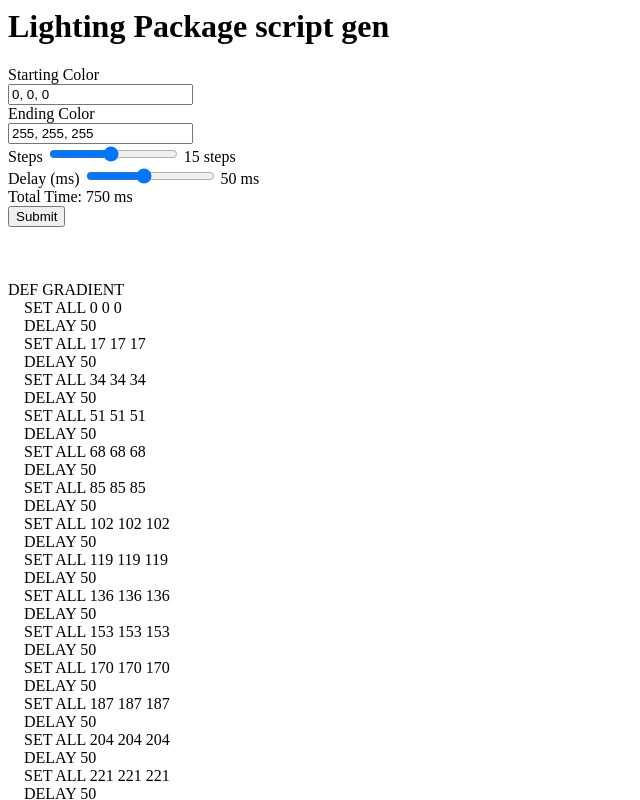
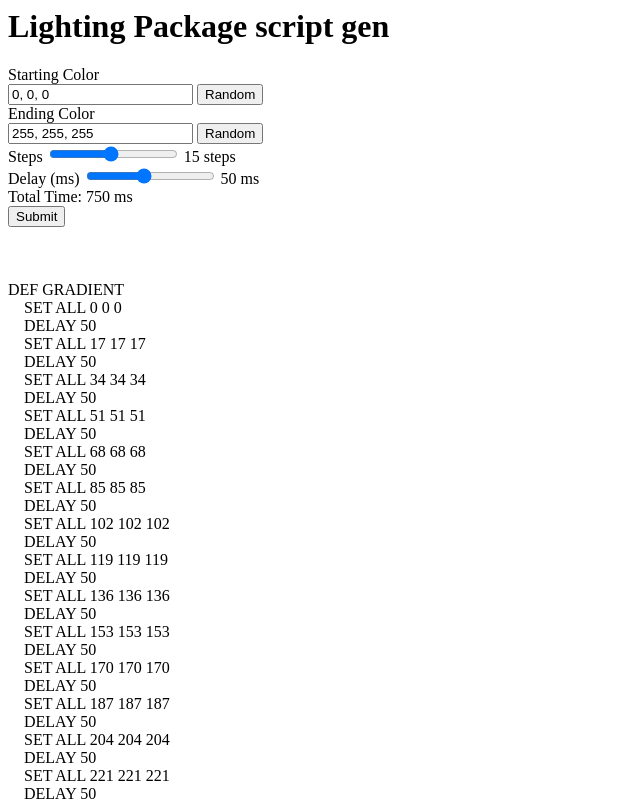
Before and after one commit to RideOfPablo/rideofpablo.github.io, a plain HTML site: page light-gen/index.html in a window 1280 px wide. Both pictures are taken after a click on the button "Submit". Shown: the top 800 px of the page, without its empty margins (0-640 px from the left). Drawn offline with nearby package versions, Linux system fonts and the light colour scheme.

Commit message:
fix and add random buttons

```diff
--- a/light-gen/backend.js
+++ b/light-gen/backend.js
@@ -1,3 +1,13 @@
+function getRandomInt(max) {
+    return Math.floor(Math.random() * max);
+  }
+
+function startCRandom() {
+    var randomtext = getRandomInt(255)+", "+getRandomInt(255)+", "+getRandomInt(255)
+    console.log(randomtext)
+    document.getElementById("StartC").value = randomtext.toString()
+}
+
 function formSubmit() {
     var startColor = document.getElementById("StartC").value
     var endColor = document.getElementById("EndC").value
@@ -30,14 +40,30 @@ function formSubmit() {
         g_Interp.push(Math.round(diffGreen*fadePercent) + Math.round(startG))
         b_Interp.push(Math.round(diffBlue*fadePercent) + Math.round(startB))
     }
+
     //document.getElementById("testspan").innerHTML = r_Interp
     //document.getElementById("testspan2").innerHTML = g_Interp
     //document.getElementById("testspan3").innerHTML = b_Interp
     var outputLines = ""
-    //"<br>\u00A0\u00A0\u00A0\u00A0SET ALL "+startR+" "+startG+" "+startB + "<br>\u00A0\u00A0\u00A0\u00A0DELAY "+delay
+    //"<br>\xa0\xa0\xa0\xa0SET ALL "+startR+" "+startG+" "+startB + "<br>\xa0\xa0\xa0\xa0DELAY "+delay
     // \t = tab
     for (var i=0; i < r_Interp.length; i++) {
-    	outputLines += "<br>\u00A0\u00A0\u00A0\u00A0SET ALL "+r_Interp[i]+" "+g_Interp[i]+" "+b_Interp[i]+"<br>\u00A0\u00A0\u00A0\u00A0DELAY "+delay
+    	outputLines += "<br> &nbsp &nbsp SET ALL "+r_Interp[i]+" "+g_Interp[i]+" "+b_Interp[i]+"<br> &nbsp &nbsp DELAY "+delay
+    }
+    console.log("Pre-reverse R: "+r_Interp)
+    r_Interp.reverse()
+    console.log("Post rev R: "+r_Interp)
+    g_Interp.reverse()
+    b_Interp.reverse()
+    for (var i=1; i < r_Interp.length-1; i++) {
+        if ((i+2) == r_Interp.length) {
+            console.log("only sent the shi")
+            outputLines += "<br> &nbsp &nbsp </span>SET ALL "+r_Interp[i]+" "+g_Interp[i]+" "+b_Interp[i]
+            outputLines += " <br> &nbsp &nbsp RETURN"
+        }
+        else {
+        outputLines += "<br> &nbsp &nbsp SET ALL "+r_Interp[i]+" "+g_Interp[i]+" "+b_Interp[i]+"<br> &nbsp &nbsp DELAY "+delay
+        }
     }
     document.getElementById("output").innerHTML = outputLines
 }
--- a/light-gen/index.html
+++ b/light-gen/index.html
@@ -10,9 +10,9 @@
   </div>
   <div id="inputs">
       <label>Starting Color</label><br>
-      <input type="text" id="StartC" value="0, 0, 0"><br>
+      <input type="text" id="StartC" value="0, 0, 0"> <button onclick="startCRandom()">Random</button><br>
       <label>Ending Color</label><br>
-      <input type="text" id="EndC" value="255, 255, 255"><br>
+      <input type="text" id="EndC" value="255, 255, 255"> <button onclick="endCRandom()">Random</button><br>
       <label>Steps</label>
       <input id="stepsRange" type="range" min="1" max="30" value="15">
       <span id="stepsVal"></span><span> steps</span><br>
@@ -58,6 +58,6 @@
       <span id="testspan3"></span> <br>
       <span id="preamble">DEF GRADIENT</span>
       <span id="output"><br><br>Output will go here, configure your settings above, then press "Submit"</span>
-      <span id="post"><br><br>DEF MAIN <br>&nbsp&nbsp&nbspJUMP GRADIENT</span>
+      <span id="post"><br><br>DEF MAIN <br> &nbsp &nbsp JUMP  GRADIENT</span>
   </div>
 </body>
```
